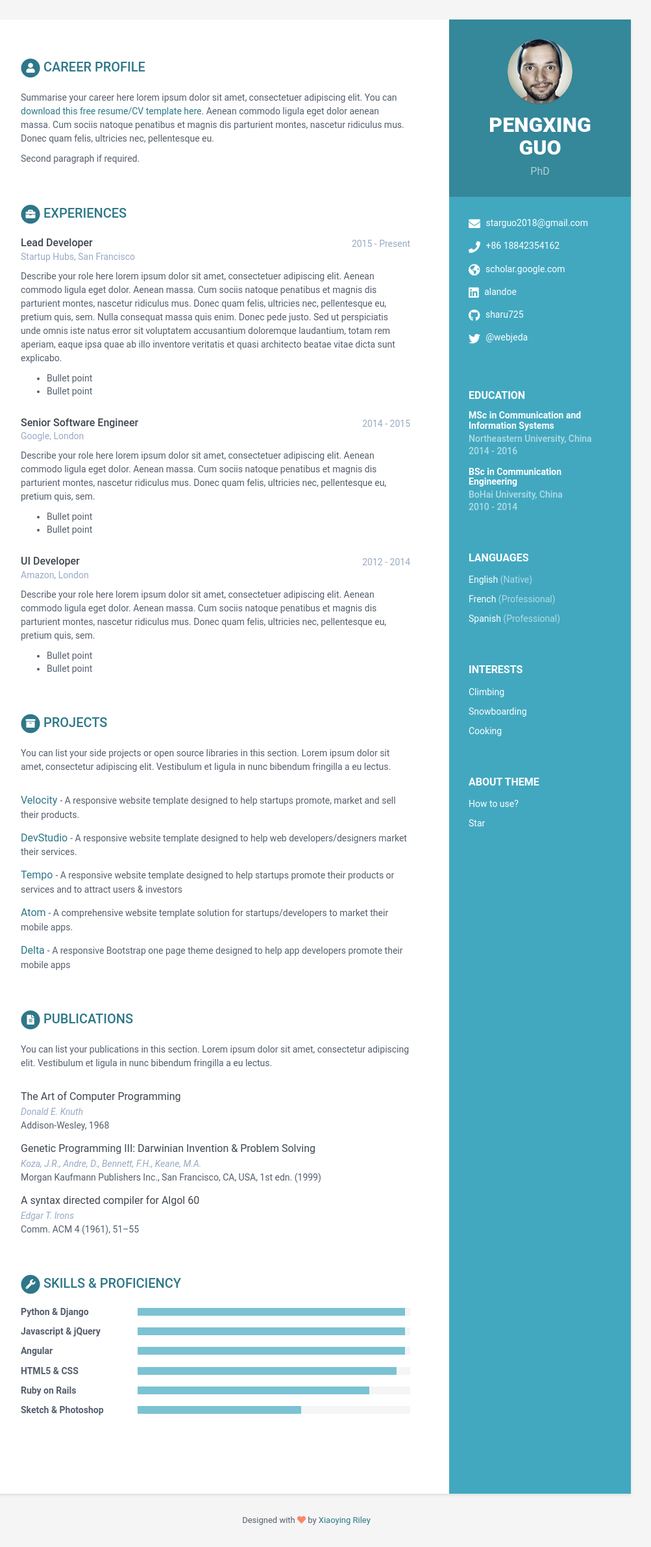
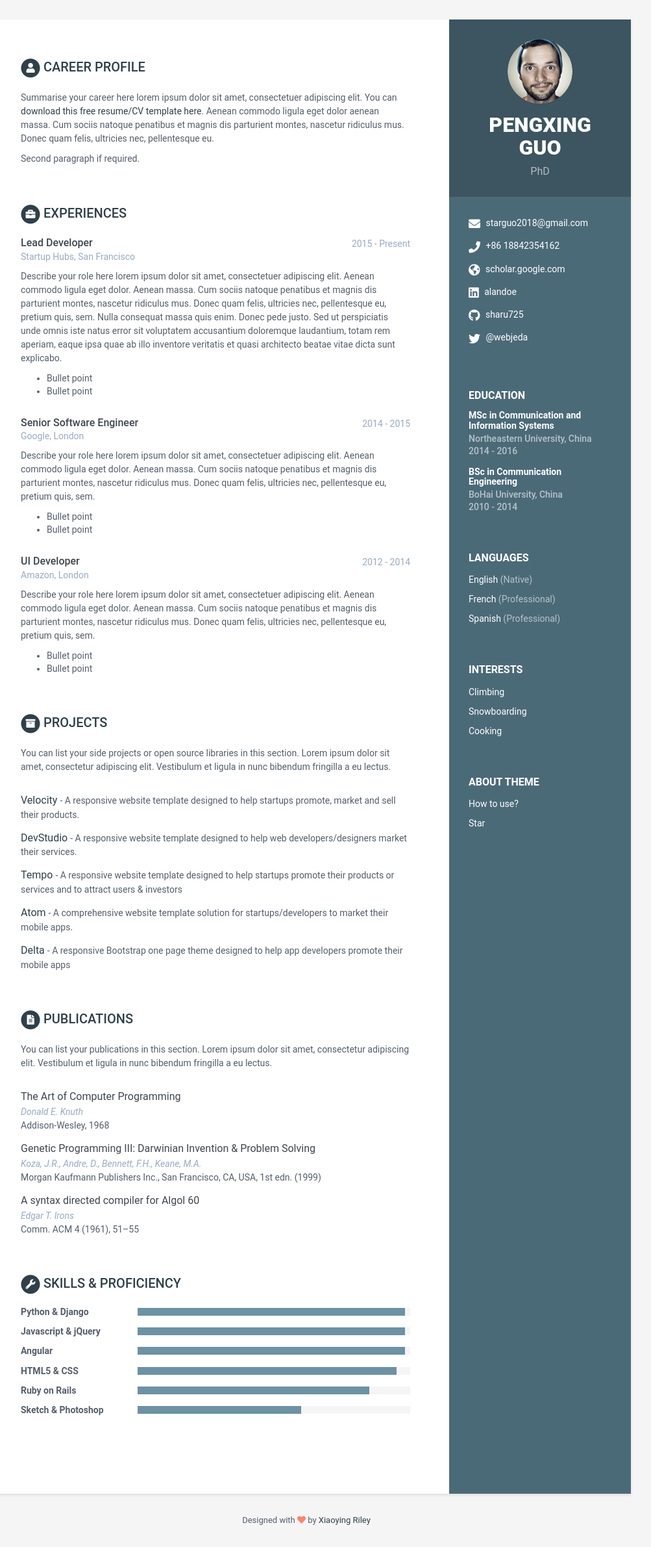
Before and after one commit to STAR-GUO/star.github.io, a Jekyll site: the page built from index.html, in a window 1280 px wide. Shown: the whole page at 65% size, without its empty margins (168-1171 px from the left). Built offline with Jekyll 4.4.1, drawn with Linux system fonts in a browser that asks for light colours.

Commit message:
Update _config.yml

```diff
--- a/_config.yml
+++ b/_config.yml
@@ -3,11 +3,11 @@
 # Site Settings
 title: PENGXING GUO
 url: 'http://webjeda.com'
-baseurl: '/online-cv' #change it according to your repository name
+baseurl: '/PX Guo-cv' #change it according to your repository name
 description: A beautiful Jekyll theme for creating resume
 # Style will be applied only after restarting the build or serve. Just choose one of the options.
-theme_skin: blue # blue turquoise green berry orange ceramic
-chrome_mobile_color: #use hex colors (ex:#1976d2) or leave empty if you don't want a color for chrome mobile searchbar
+theme_skin: ceramic # blue turquoise green berry orange ceramic
+chrome_mobile_color: #1976d2 #use hex colors (ex:#1976d2) or leave empty if you don't want a color for chrome mobile searchbar
 
 # Tracker
 analytics: UA-83979019-1
```
